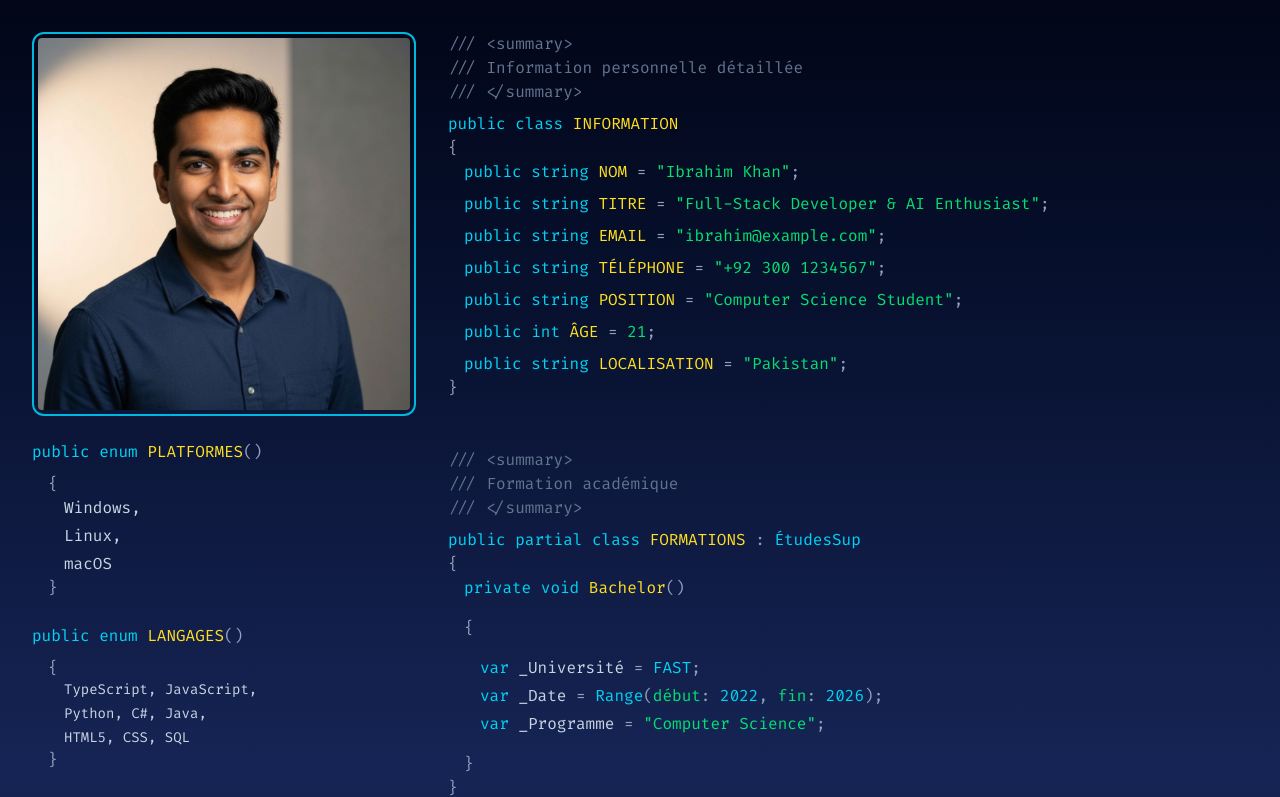
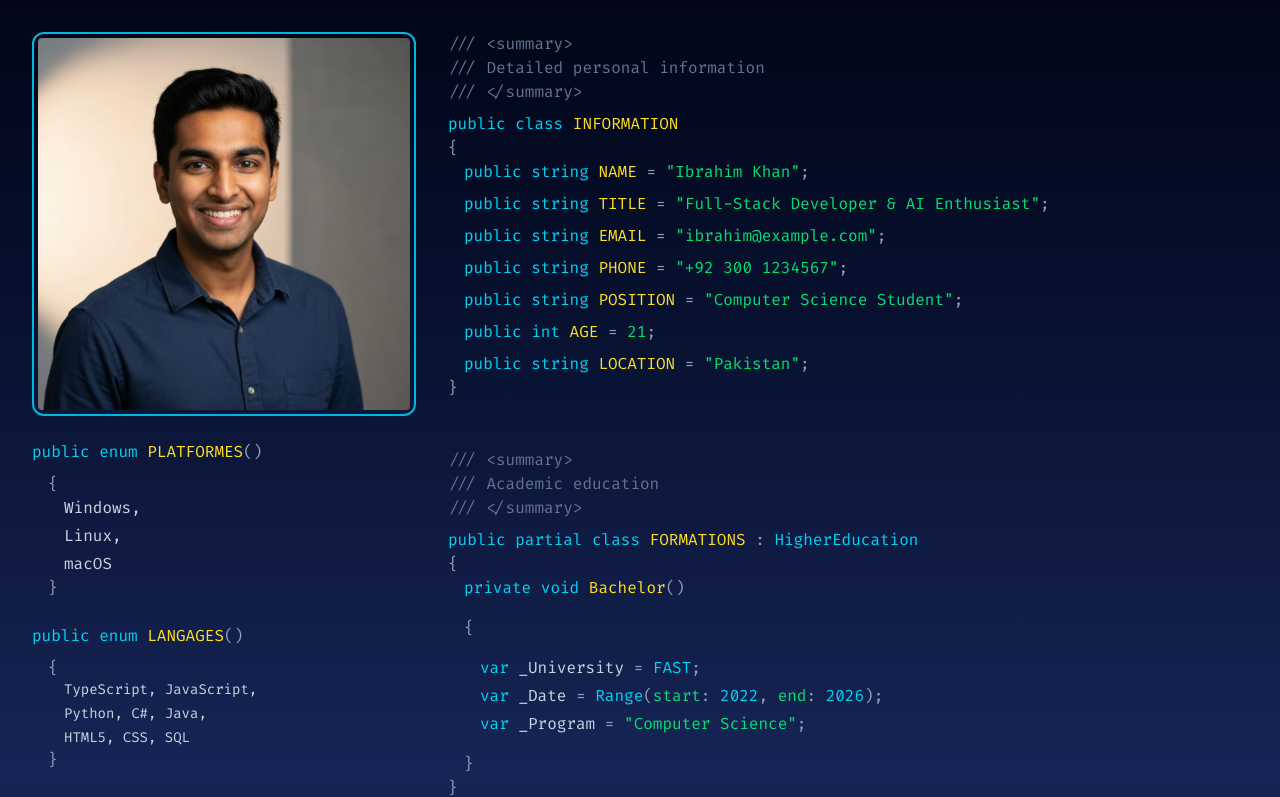
Before and after one commit to Ibrahim8033/portfolio-app, a Next.js app: page / in a window 1280 px wide. Shown: the top 797 px of the page. Built offline with nearby package versions, Linux system fonts and the light colour scheme.

Commit message:
feat: translate French text to English throughout portfolio
Update all French labels and descriptions to English for full English display.

Co-authored-by: Ibrahim <188618064+Ibrahim8033@users.noreply.github.com>

```diff
--- a/components/code-portfolio.tsx
+++ b/components/code-portfolio.tsx
@@ -132,7 +132,7 @@ export function CodePortfolio() {
                 <span className="text-slate-500">/// &lt;summary&gt;</span>
               </div>
               <div>
-                <span className="text-slate-500">/// Information personnelle détaillée</span>
+                <span className="text-slate-500">/// Detailed personal information</span>
               </div>
               <div>
                 <span className="text-slate-500">/// &lt;/summary&gt;</span>
@@ -144,14 +144,14 @@ export function CodePortfolio() {
 
               <div className="ml-4 space-y-2">
                 <div>
-                  <span className="text-cyan-400">public string</span> <span className="text-yellow-300">NOM</span>
+                  <span className="text-cyan-400">public string</span> <span className="text-yellow-300">NAME</span>
                   <span className="text-slate-400"> = </span>
                   <span className="text-green-400">"Ibrahim Khan"</span>
                   <span className="text-slate-400">;</span>
                 </div>
 
                 <div>
-                  <span className="text-cyan-400">public string</span> <span className="text-yellow-300">TITRE</span>
+                  <span className="text-cyan-400">public string</span> <span className="text-yellow-300">TITLE</span>
                   <span className="text-slate-400"> = </span>
                   <span className="text-green-400">"Full-Stack Developer & AI Enthusiast"</span>
                   <span className="text-slate-400">;</span>
@@ -165,7 +165,7 @@ export function CodePortfolio() {
                 </div>
 
                 <div>
-                  <span className="text-cyan-400">public string</span> <span className="text-yellow-300">TÉLÉPHONE</span>
+                  <span className="text-cyan-400">public string</span> <span className="text-yellow-300">PHONE</span>
                   <span className="text-slate-400"> = </span>
                   <span className="text-green-400">"+92 300 1234567"</span>
                   <span className="text-slate-400">;</span>
@@ -179,14 +179,14 @@ export function CodePortfolio() {
                 </div>
 
                 <div>
-                  <span className="text-cyan-400">public int</span> <span className="text-yellow-300">ÂGE</span>
+                  <span className="text-cyan-400">public int</span> <span className="text-yellow-300">AGE</span>
                   <span className="text-slate-400"> = </span>
                   <span className="text-green-400">21</span>
                   <span className="text-slate-400">;</span>
                 </div>
 
                 <div>
-                  <span className="text-cyan-400">public string</span> <span className="text-yellow-300">LOCALISATION</span>
+                  <span className="text-cyan-400">public string</span> <span className="text-yellow-300">LOCATION</span>
                   <span className="text-slate-400"> = </span>
                   <span className="text-green-400">"Pakistan"</span>
                   <span className="text-slate-400">;</span>
@@ -202,7 +202,7 @@ export function CodePortfolio() {
                 <span className="text-slate-500">/// &lt;summary&gt;</span>
               </div>
               <div>
-                <span className="text-slate-500">/// Formation académique</span>
+                <span className="text-slate-500">/// Academic education</span>
               </div>
               <div>
                 <span className="text-slate-500">/// &lt;/summary&gt;</span>
@@ -210,7 +210,7 @@ export function CodePortfolio() {
               <div className="mt-2">
                 <span className="text-cyan-400">public partial class</span> <span className="text-yellow-300">FORMATIONS</span>
                 <span className="text-slate-400"> : </span>
-                <span className="text-cyan-400">ÉtudesSup</span>
+                <span className="text-cyan-400">HigherEducation</span>
               </div>
               <div className="text-slate-400">{'{'}</div>
 
@@ -222,7 +222,7 @@ export function CodePortfolio() {
                 <div className="text-slate-400">{'{'}</div>
                 <div className="ml-4 space-y-1">
                   <div>
-                    <span className="text-cyan-400">var</span> <span className="text-slate-300">_Université</span>
+                    <span className="text-cyan-400">var</span> <span className="text-slate-300">_University</span>
                     <span className="text-slate-400"> = </span>
                     <span className="text-cyan-400">FAST</span>
                     <span className="text-slate-400">;</span>
@@ -232,17 +232,17 @@ export function CodePortfolio() {
                     <span className="text-slate-400"> = </span>
                     <span className="text-cyan-400">Range</span>
                     <span className="text-slate-400">(</span>
-                    <span className="text-green-400">début</span>
+                    <span className="text-green-400">start</span>
                     <span className="text-slate-400">: </span>
                     <span className="text-cyan-400">2022</span>
                     <span className="text-slate-400">, </span>
-                    <span className="text-green-400">fin</span>
+                    <span className="text-green-400">end</span>
                     <span className="text-slate-400">: </span>
                     <span className="text-cyan-400">2026</span>
                     <span className="text-slate-400">);</span>
                   </div>
                   <div>
-                    <span className="text-cyan-400">var</span> <span className="text-slate-300">_Programme</span>
+                    <span className="text-cyan-400">var</span> <span className="text-slate-300">_Program</span>
                     <span className="text-slate-400"> = </span>
                     <span className="text-green-400">"Computer Science"</span>
                     <span className="text-slate-400">;</span>
@@ -260,13 +260,13 @@ export function CodePortfolio() {
                 <span className="text-slate-500">/// &lt;summary&gt;</span>
               </div>
               <div>
-                <span className="text-slate-500">/// Expérience professionnelle et projets</span>
+                <span className="text-slate-500">/// Professional experience and projects</span>
               </div>
               <div>
                 <span className="text-slate-500">/// &lt;/summary&gt;</span>
               </div>
               <div className="mt-2">
-                <span className="text-cyan-400">public static class</span> <span className="text-yellow-300">EXPÉRIENCES</span>
+                <span className="text-cyan-400">public static class</span> <span className="text-yellow-300">EXPERIENCES</span>
               </div>
               <div className="text-slate-400">{'{'}</div>
 
```
